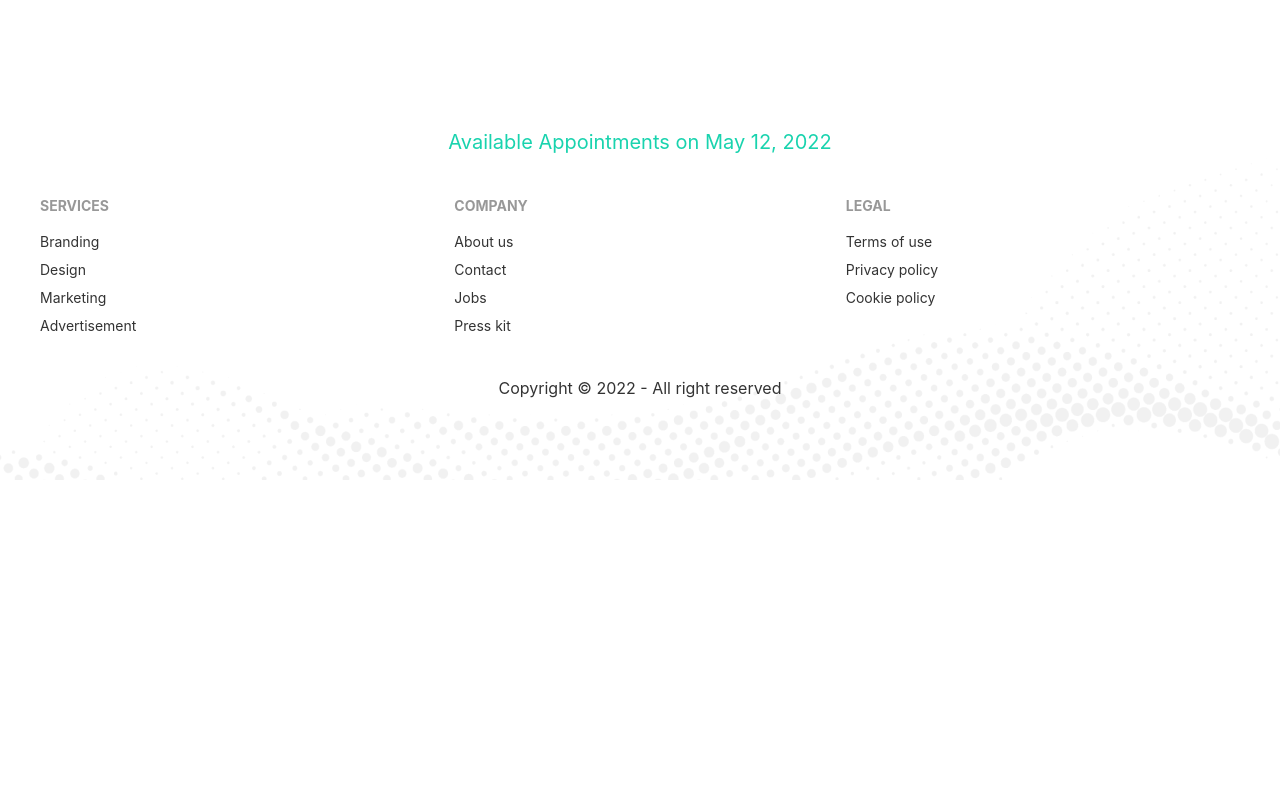
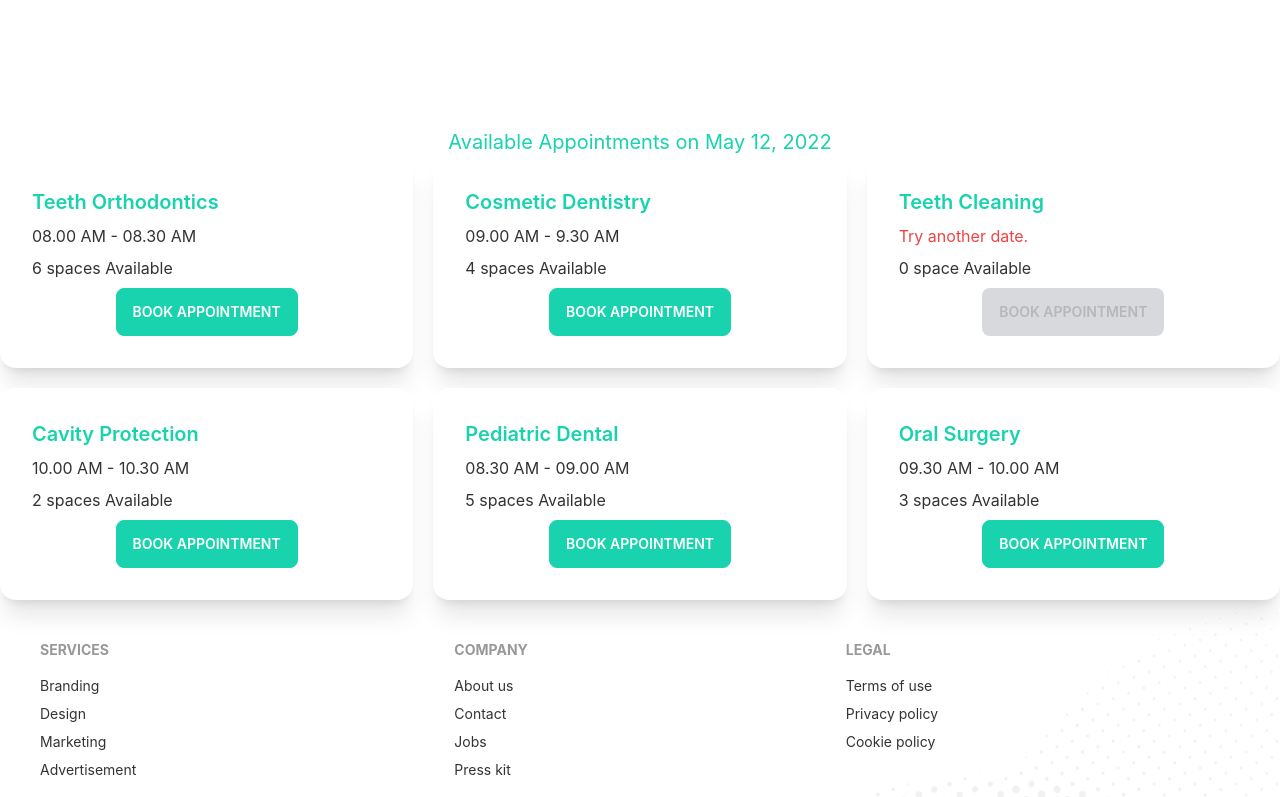
Before and after one commit to sadiqss/doctors-portal-client, a React (Create React App) app: page /appointment in a window 1280 px wide. Shown: the part 736-1533 px from the top of the page. Before the commit the page ends 1216 px from the top, so only its background shows below. Built offline with nearby package versions, Linux system fonts and the light colour scheme.

Commit message:
slots with conditional rendering

```diff
--- a/src/Pages/Appoinment/Appointment.js
+++ b/src/Pages/Appoinment/Appointment.js
@@ -1,5 +1,5 @@
 import React, { useState } from 'react';
-import AvailableAppointment from '../Home/AvailableAppointment';
+import AvailableAppointment from './AvailableAppointment';
 import Footer from '../Shared/Footer';
 import AppointmentBanner from './AppointmentBanner';
 
--- a/src/Pages/Home/AvailableAppointment.js
+++ b/src/Pages/Appoinment/AvailableAppointment.js
@@ -1,5 +1,6 @@
 import { format } from 'date-fns';
 import React, { useEffect, useState } from 'react';
+import Service from './Service';
 
 const AvailableAppointment = ({ date }) => {
     const [services, setServices] = useState([]);
@@ -12,8 +13,14 @@
     return (
         <div>
             <h4 className='text-xl text-secondary text-center'> Available Appointments on {format(date, 'PP')}</h4>
-            <div>
-
+            <div className='grid grid-cols-1 md:grid-cols-2 lg:grid-cols-3 gap-5'>
+                {
+                    services.map(service => <Service
+                        key={service._id}
+                        service={service}
+                    >
+                    </Service>)
+                }
             </div>
         </div>
     );
--- /dev/null
+++ b/src/Pages/Appoinment/Service.js
@@ -0,0 +1,23 @@
+import React from 'react';
+
+const Service = ({ service }) => {
+    const { name, slots } = service;
+    return (
+        <div className="card lg:max-w-lg bg-base-100 shadow-xl">
+            <div className="card-body">
+                <h2 className="card-title text-secondary">{name}</h2>
+                <p>{
+                    slots.length
+                        ? <span>{slots[0]}</span>
+                        : <span className='text-red-500'>Try another date.</span>
+                }</p>
+                <p>{slots.length} {slots.length > 1 ? 'spaces' : 'space'} Available</p>
+                <div className="card-actions justify-center">
+                    <button disabled={slots.length === 0} className="btn btn-secondary text-white uppercase">Book Appointment</button>
+                </div>
+            </div>
+        </div>
+    );
+};
+
+export default Service;
```
